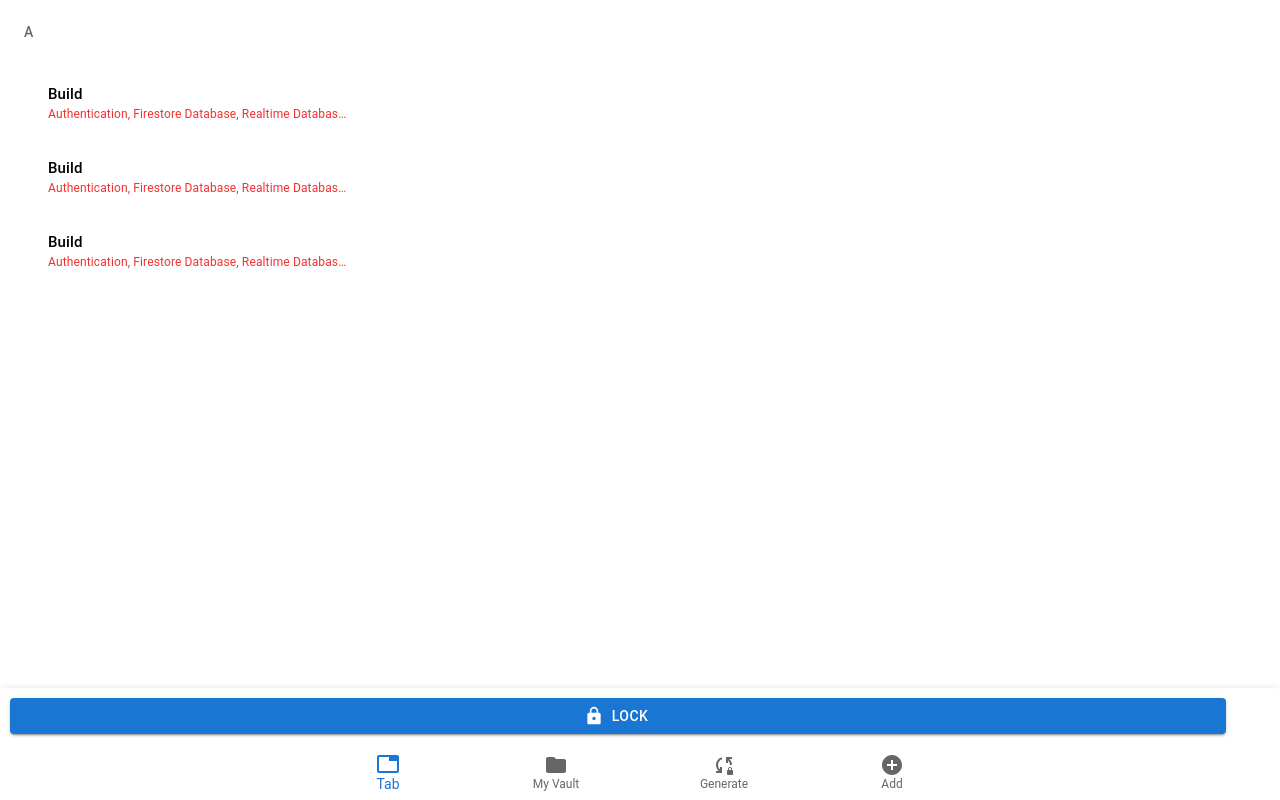
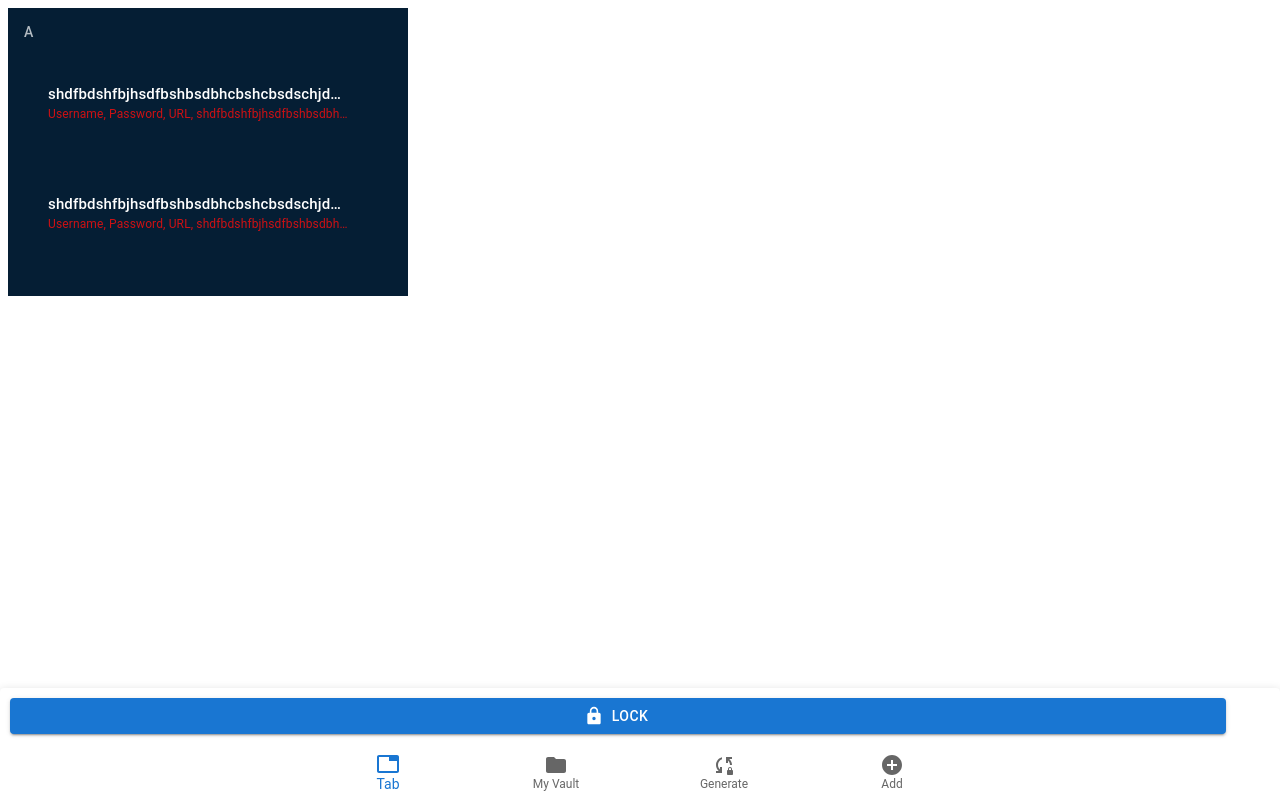
Before and after one commit to SEcube-Project/Browser-Password-Manager, a React app in the folder Chrome Extension/: page / in a window 1280 px wide. Built offline with nearby package versions, Linux system fonts and the light colour scheme; the HTML template or start-up script is replaced by a standard one.

Commit message:
Fixed dimension problems

```diff
--- a/Chrome Extension/src/popup/components/current-tab.tsx
+++ b/Chrome Extension/src/popup/components/current-tab.tsx
@@ -1,16 +1,12 @@
 import * as React from "react";
-import List from "@mui/material/List";
-import ListItem from "@mui/material/ListItem";
-import ListItemText from "@mui/material/ListItemText";
-import ListSubheader from "@mui/material/ListSubheader";
-import AccountCircle from "@mui/icons-material/AccountCircle";
-import Password from "@mui/icons-material/Password";
-import Link from "@mui/icons-material/Link";
 import Box from "@mui/material/Box";
 import { styled, ThemeProvider, createTheme } from "@mui/material/styles";
 import Divider from "@mui/material/Divider";
+import List from "@mui/material/List";
+import ListItem from "@mui/material/ListItem";
 import ListItemButton from "@mui/material/ListItemButton";
 import ListItemIcon from "@mui/material/ListItemIcon";
+import ListItemText from "@mui/material/ListItemText";
 import Paper from "@mui/material/Paper";
 import IconButton from "@mui/material/IconButton";
 import Tooltip from "@mui/material/Tooltip";
@@ -22,11 +18,13 @@ import People from "@mui/icons-material/People";
 import PermMedia from "@mui/icons-material/PermMedia";
 import Dns from "@mui/icons-material/Dns";
 import Public from "@mui/icons-material/Public";
+import { ListSubheader } from "@mui/material";
 
 const data = [
-  { icon: <AccountCircle />, label: "Username" },
-  { icon: <Password />, label: "Password" },
-  { icon: <Link />, label: "URL" },
+  { icon: <People />, label: "Authentication" },
+  { icon: <Dns />, label: "Database" },
+  { icon: <PermMedia />, label: "Storage" },
+  { icon: <Public />, label: "Hosting" },
 ];
 
 const FireNav = styled(List)<{ component?: React.ElementType }>({
@@ -43,7 +41,7 @@ const FireNav = styled(List)<{ component?: React.ElementType }>({
   },
 });
 
-export default function PinnedSubheaderList() {
+export default function CustomizedList() {
   const [open, setOpen] = React.useState([false]);
 
   const handleClick = (index: number) => {
@@ -55,6 +53,25 @@ export default function PinnedSubheaderList() {
   };
 
   return (
+    <Box sx={{ display: "block" }}>
+      <ThemeProvider
+        theme={createTheme({
+          components: {
+            MuiListItemButton: {
+              defaultProps: {
+                disableTouchRipple: true,
+              },
+            },
+          },
+          palette: {
+            mode: "dark",
+            primary: { main: "rgb(102, 157, 246)" },
+            background: { paper: "rgb(5, 30, 52)" },
+          },
+        })}
+      >
+        <Paper elevation={0} sx={{ maxWidth: 400 }}>
+          <FireNav component="nav" disablePadding>
             <List
               sx={{
                 width: "100%",
@@ -63,6 +80,7 @@ export default function PinnedSubheaderList() {
                 position: "relative",
                 overflow: "auto",
                 maxHeight: 280,
+                display: "block",
                 "& ul": { padding: 0 },
               }}
               subheader={<li />}
@@ -74,38 +92,42 @@ export default function PinnedSubheaderList() {
 
                     {[0, 1, 2].map((item) => (
                       <ListItem key={`item-${sectionId}-${item}`}>
-                {/* <Box
+                        <Box
                           sx={{
-                    bgcolor: open ? "rgba(239, 15, 15, 0.86)" : null,
-                    pb: open ? 2 : 2,
+                            bgcolor: open[item]
+                              ? "rgba(239, 15, 15, 0.86)"
+                              : null,
+                            pb: open[item] ? 2 : 2,
+                            width: "360px",
                           }}
-                > */}
+                        >
                           <ListItemButton
                             alignItems="flex-start"
                             onClick={() => handleClick(item)}
                             sx={{
                               px: 3,
                               pt: 2.5,
-                      pb: open ? 0 : 2.5,
+                              pb: open[item] ? 0 : 2.5,
                               "&:hover, &:focus": {
-                        "& svg": { opacity: open ? 1 : 1 },
+                                "& svg": { opacity: open[item] ? 1 : 1 },
                               },
                             }}
                           >
                             <ListItemText
-                      primary="Build"
+                              primary="shdfbdshfbjhsdfbshbsdbhcbshcbsdschjdsbcjhscbjshcbjshdbcsjbcsjhdbcsjdhbhjcsjcbsjcbsjcbshcsjcsjcbjcbsjcbscbsjc"
                               primaryTypographyProps={{
+                                noWrap: true,
                                 fontSize: 15,
                                 fontWeight: "medium",
                                 lineHeight: "20px",
                                 mb: "2px",
                               }}
-                      secondary="Authentication, Firestore Database, Realtime Database, Storage, Hosting, Functions, and Machine Learning"
+                              secondary="Username, Password, URL, shdfbdshfbjhsdfbshbsdbhcbshcbsdschjdsbcjhscbjshcbjshdbcsjbcsjhdbcsjdhbhjcsjcbsjcbsjcbshcsjcsjcbjcbsjcbscbsjc"
                               secondaryTypographyProps={{
                                 noWrap: true,
                                 fontSize: 12,
                                 lineHeight: "16px",
-                        color: open
+                                color: open[item]
                                   ? "rgba(239, 15, 15, 0.86)"
                                   : "rgba(239, 15, 15, 0.86)",
                               }}
@@ -115,7 +137,9 @@ export default function PinnedSubheaderList() {
                               sx={{
                                 mr: -1,
                                 opacity: 0,
-                        transform: open ? "rotate(-180deg)" : "rotate(0)",
+                                transform: open[item]
+                                  ? "rotate(-180deg)"
+                                  : "rotate(0)",
                                 transition: "0.2s",
                               }}
                             />
@@ -124,7 +148,14 @@ export default function PinnedSubheaderList() {
                             data.map((item) => (
                               <ListItemButton
                                 key={item.label}
-                        sx={{ py: 0, minHeight: 32, color: "rgba(0, 0, 0, 1)" }}
+                                sx={{
+                                  py: 0,
+                                  minHeight: 32,
+                                  color: "rgba(0, 0, 0, 1)",
+                                  "&.css-1p823my-MuiListItem-root ": {
+                                    display: "block",
+                                  },
+                                }}
                               >
                                 <ListItemIcon sx={{ color: "inherit" }}>
                                   {item.icon}
@@ -138,12 +169,16 @@ export default function PinnedSubheaderList() {
                                 />
                               </ListItemButton>
                             ))}
-                {/* </Box> */}
+                        </Box>
                       </ListItem>
                     ))}
                   </ul>
                 </li>
               ))}
             </List>
+          </FireNav>
+        </Paper>
+      </ThemeProvider>
+    </Box>
   );
 }
```
Lines whose indentation alone changed are shown as unchanged.
